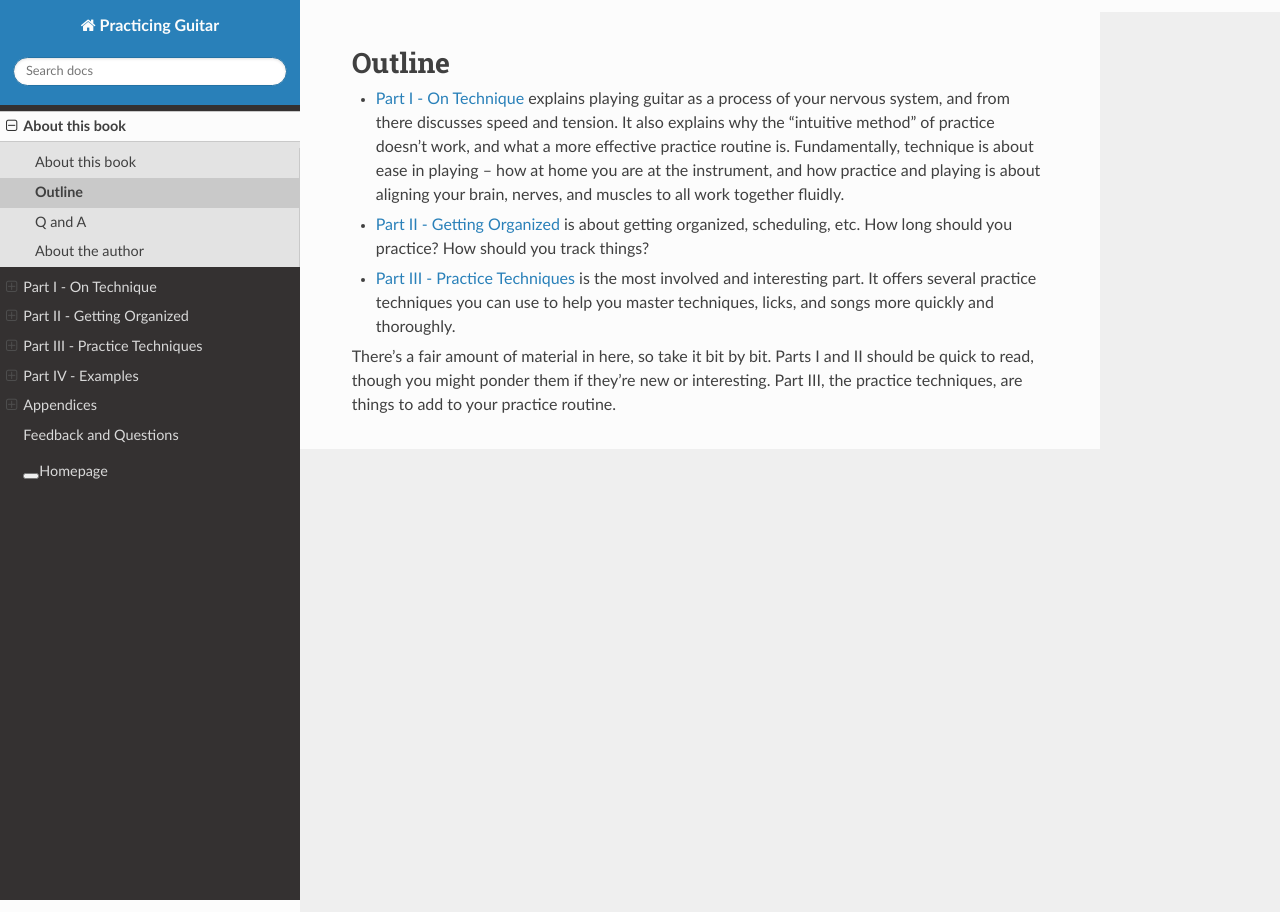
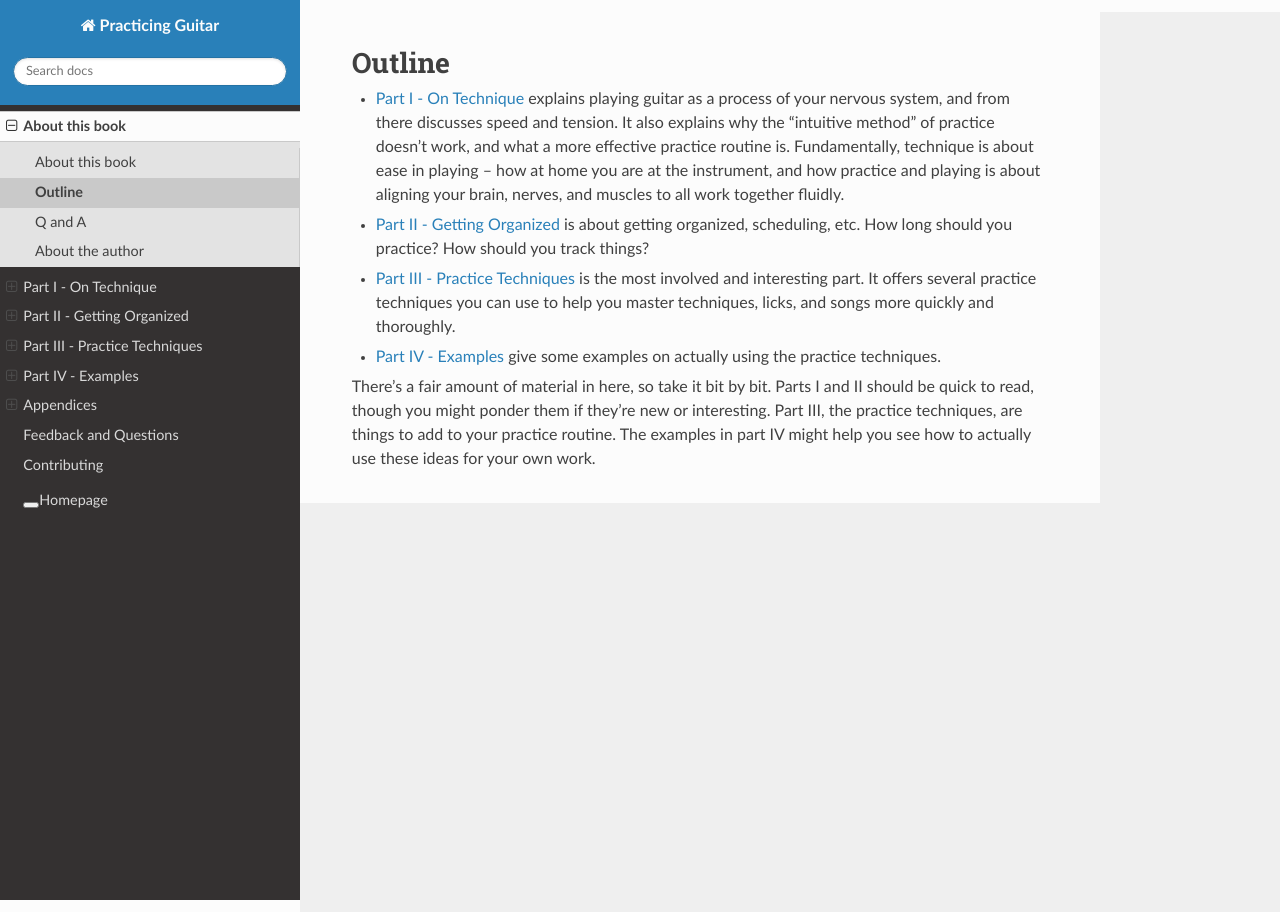
Before and after one commit to jzohrab/practicing-guitar, a Sphinx documentation site: the page built from docs/about/outline.rst, in a window 1280 px wide. Built offline with Sphinx 7.4.7 and the Read the Docs theme 2.0.0, drawn with Linux system fonts in a browser that asks for light colours; a script that is not in the unit is left out.

Commit message:
Added contributing

```diff
--- a/docs/about/outline.rst
+++ b/docs/about/outline.rst
@@ -7,4 +7,6 @@ Outline
 
 * :ref:`part-3-techniques` is the most involved and interesting part.  It offers several practice techniques you can use to help you master techniques, licks, and songs more quickly and thoroughly.
 
-There's a fair amount of material in here, so take it bit by bit.  Parts I and II should be quick to read, though you might ponder them if they're new or interesting.  Part III, the practice techniques, are things to add to your practice routine.
+* :ref:`part-4-examples` give some examples on actually using the practice techniques.
+
+There's a fair amount of material in here, so take it bit by bit.  Parts I and II should be quick to read, though you might ponder them if they're new or interesting.  Part III, the practice techniques, are things to add to your practice routine.  The examples in part IV might help you see how to actually use these ideas for your own work.
--- a/docs/index.rst
+++ b/docs/index.rst
@@ -37,3 +37,4 @@ A curated source of ideas and techniques for electric and acoustic guitar practi
    part-4-examples/_index
    appendices/_index
    feedback
+   contributing
```
Also changed, not shown: docs/contributing.rst (added, +36 -0 lines).
